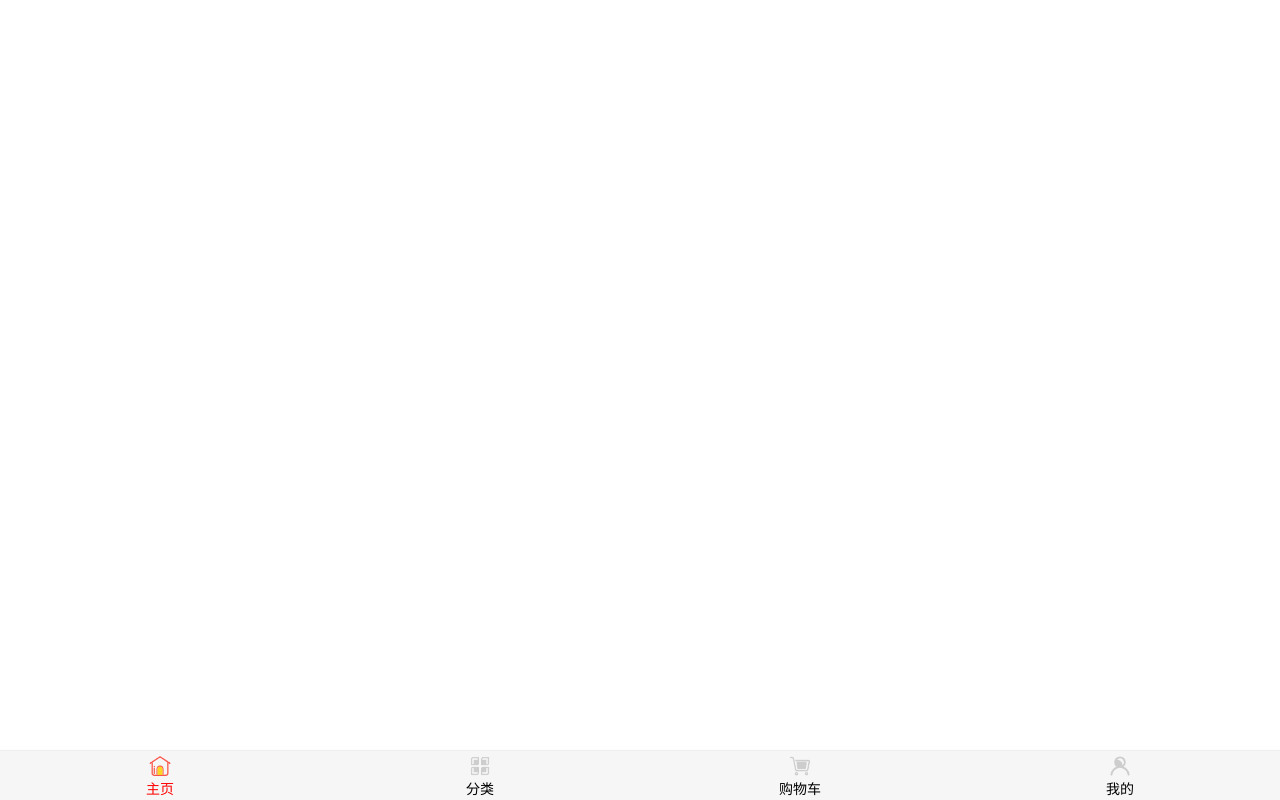
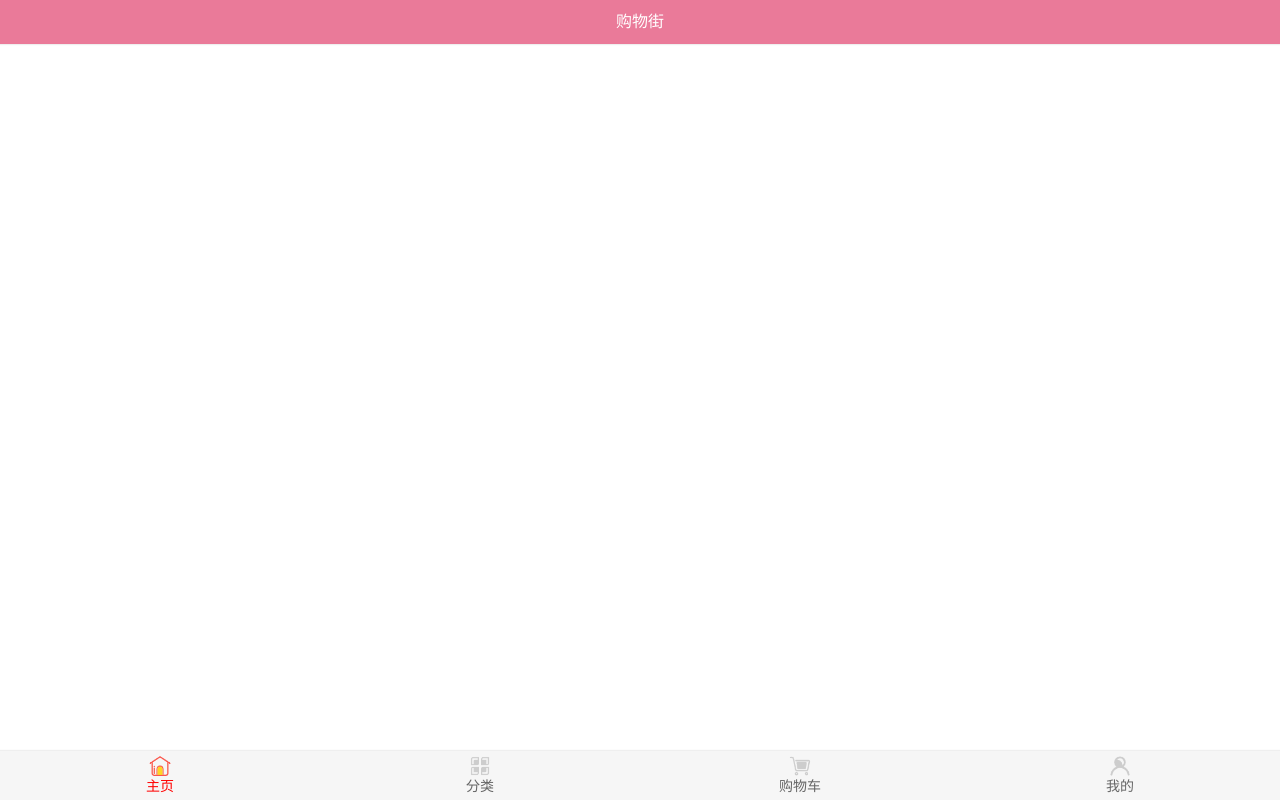
Before and after one commit to Messiahfy/VueMall, a Vue app: page /home in a window 1280 px wide. Built offline with nearby package versions, Linux system fonts and the light colour scheme.

Commit message:
首页导航栏

```diff
--- a/src/App.vue
+++ b/src/App.vue
@@ -17,5 +17,5 @@
 </script>
 
 <style>
-
+    @import "assets/css/base.css";
 </style>
--- a/src/assets/css/base.css
+++ b/src/assets/css/base.css
@@ -5,6 +5,7 @@
     --color-high-text: #ff5777;
     --color-text: #ff8198;
     --color-background: #fff;
+    --color-tint: #ea7a99;
     --font-size: 14px;
     --line-height: 1.5;
 }
--- /dev/null
+++ b/src/components/common/navbar/NavBar.vue
@@ -0,0 +1,37 @@
+<template>
+    <div class="nav-bar">
+        <div class="left">
+            <slot name="left"></slot>
+        </div>
+        <div class="center">
+            <slot name="center"></slot>
+        </div>
+        <div class="right">
+            <slot name="right"></slot>
+        </div>
+    </div>
+</template>
+
+<script>
+    export default {
+        name: "NavBar"
+    }
+</script>
+
+<style scoped>
+    .nav-bar {
+        display: flex;
+        height: 44px;
+        line-height: 44px;
+        text-align: center;
+        box-shadow: 0 1px 1px rgba(100, 100, 100, .1);
+    }
+
+    .left, .right {
+        width: 60px;
+    }
+
+    .center {
+        flex: 1;
+    }
+</style>
--- a/src/components/content/mainTabBar/MainTabBar.vue
+++ b/src/components/content/mainTabBar/MainTabBar.vue
@@ -1,6 +1,5 @@
 <template>
     <div>
-        <router-view/>
         <tab-bar>
             <tab-bar-item path="/home" active-color="red">
                 <img slot="item-icon" src="~assets/images/tabbar/icon01.png" alt="">
--- a/src/views/home/Home.vue
+++ b/src/views/home/Home.vue
@@ -1,13 +1,25 @@
 <template>
-
+    <div id="home">
+        <nav-bar class="home-nav">
+            <div slot="center">购物街</div>
+        </nav-bar>
+    </div>
 </template>
 
 <script>
+    import NavBar from "components/common/navbar/NavBar";
+
     export default {
-        name: "Home"
+        name: "Home",
+        components: {
+            NavBar
+        }
     }
 </script>
 
 <style scoped>
-
+    .home-nav {
+        background-color: var(--color-tint);
+        color: white;
+    }
 </style>
```
